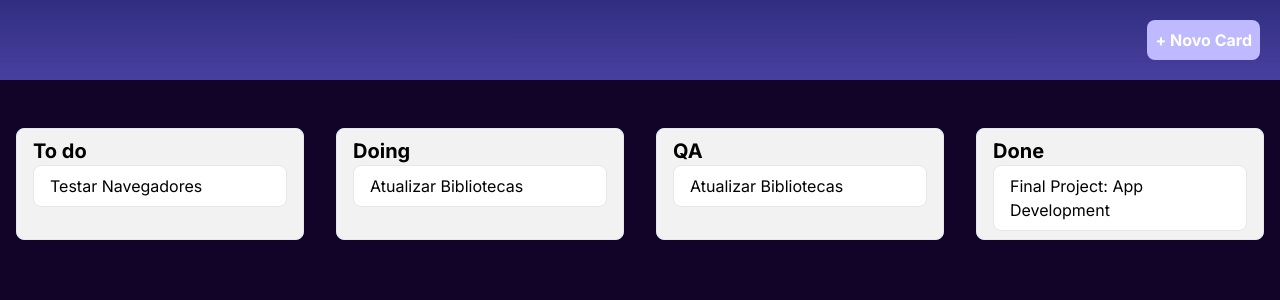
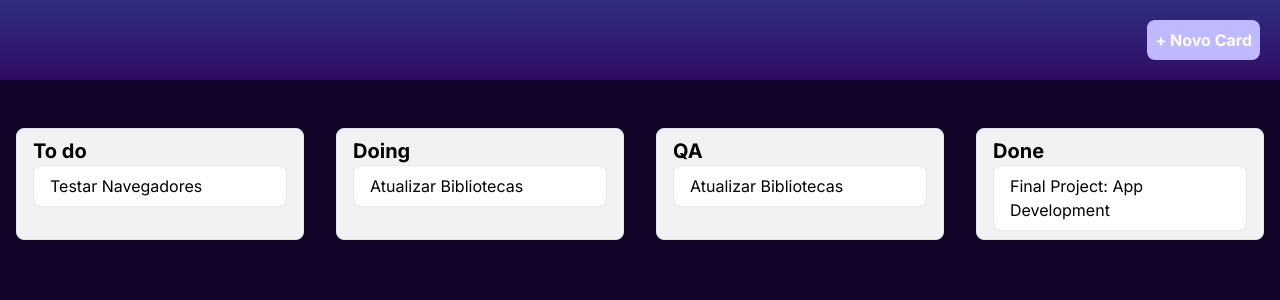
Before and after one commit to Miguel-ectil/Project-Kanban, a Next.js app: page / in a window 1280 px wide. Shown: the top 300 px of the page. Built offline with nearby package versions, Linux system fonts and the light colour scheme.

Commit message:
[UPD] Atualizando a cor da Navbar

```diff
--- a/src/app/layout.tsx
+++ b/src/app/layout.tsx
@@ -18,7 +18,7 @@ export default function RootLayout({
   return (
     <html lang="en">
       <body className={inter.className}>
-        <div className='fixed flex w-full items-center justify-end bg-gradient-to-t from-transparent bg-[#48409E] to-indigo-900 transition-all'>
+        <div className='fixed flex w-full items-center justify-end bg-gradient-to-t from-transparent bg-[#2F0C66] to-indigo-900 transition-all'>
           <button
             className="flex hover:bg-[#aea7f3] bg-[#BFB9FF]  border-[#BFB9FF] rounded-lg cursor-pointer hover:shadow-lg m-5 text-white px-2 py-2"
             // onClick={handleLogoutClick}
```
